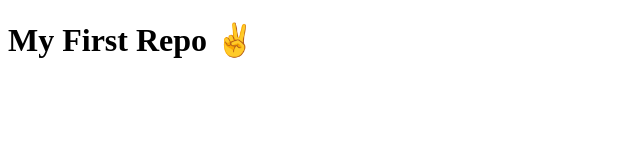
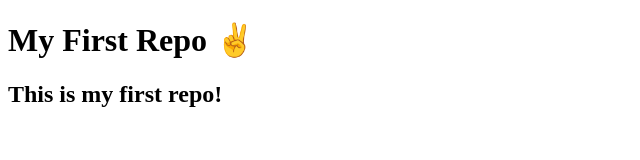
Before and after one commit to LiVercetti/boolean-uk-first-repo, a website: page index.html in a window 1280 px wide. Shown: the whole page, without its empty margins (0-640 px from the left). Drawn offline with Linux system fonts and the light colour scheme.

Commit message:
Added 2nd header

```diff
--- a/index.html
+++ b/index.html
@@ -10,5 +10,8 @@
     <h1>
       My First Repo ✌
     </h1>
+    <h2>
+      This is my first repo!
+    </h2>
   </body>
 </html>
```
